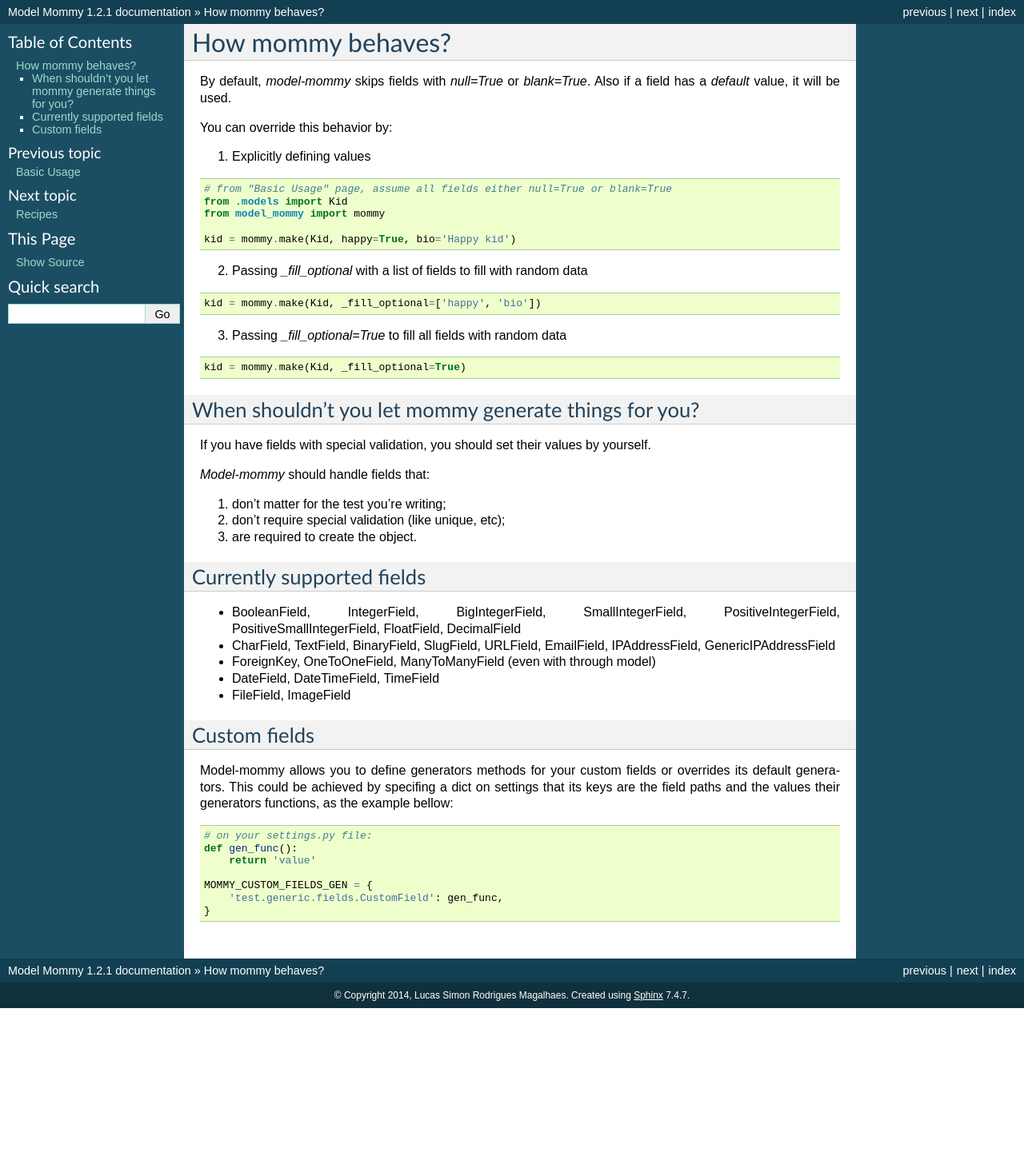
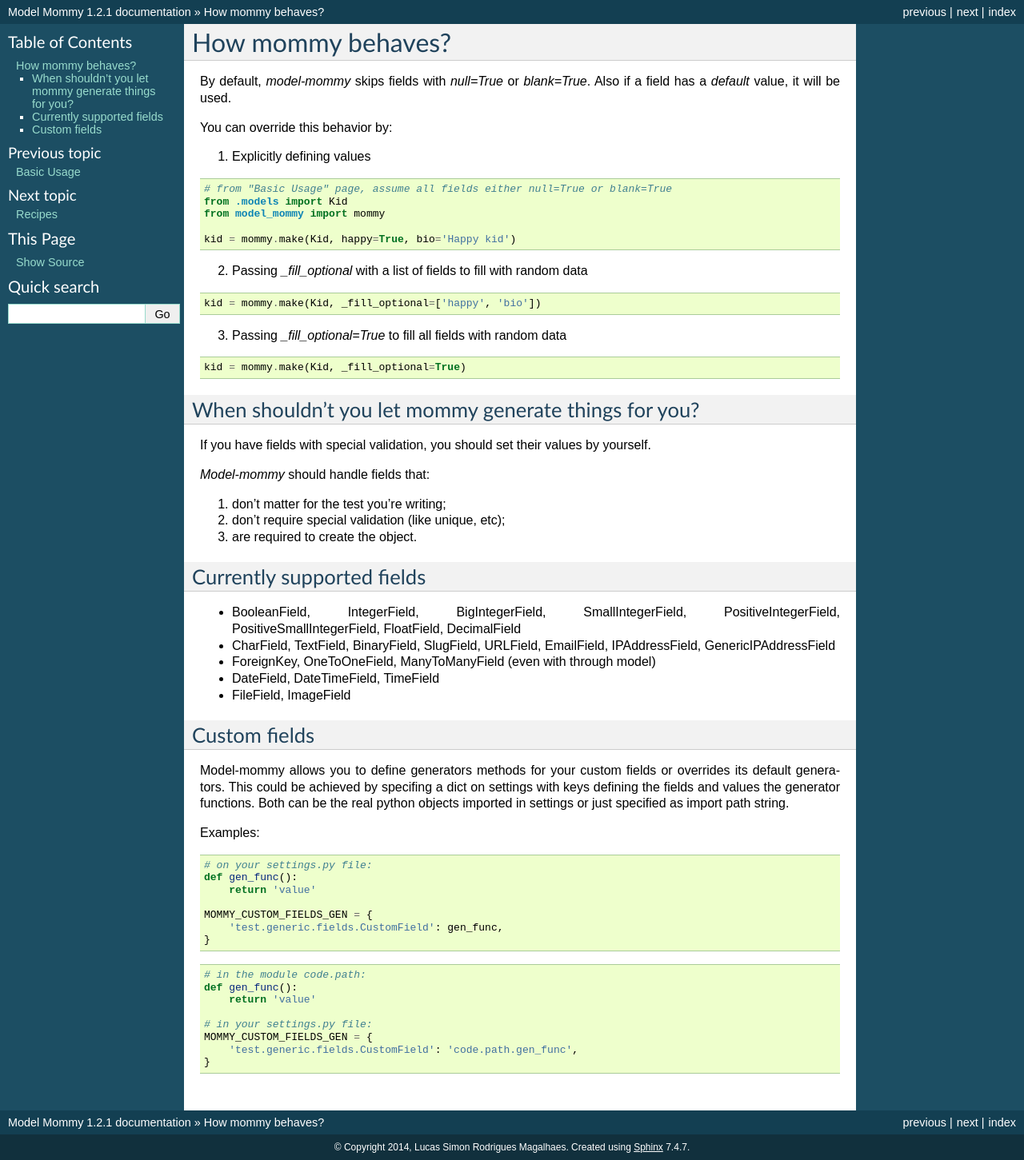
Before and after one commit to berinhard/model_mommy, a Sphinx documentation site: the page built from docs/source/how_mommy_behaves.rst, in a window 1280 px wide. Shown: the whole page at 80% size. Built offline with Sphinx 7.4.7, drawn with Linux system fonts in a browser that asks for light colours; before the commit the page ends 1261 px from its top, so only the background shows below that.

Commit message:
Enable defining generators as import strings.

```diff
--- a/docs/source/how_mommy_behaves.rst
+++ b/docs/source/how_mommy_behaves.rst
@@ -53,7 +53,11 @@
 Custom fields
 -------------
 
-Model-mommy allows you to define generators methods for your custom fields or overrides its default generators. This could be achieved by specifing a dict on settings that its keys are the field paths and the values their generators functions, as the example bellow:
+Model-mommy allows you to define generators methods for your custom fields or overrides its default generators.
+This could be achieved by specifing a dict on settings with keys defining the fields and values the generator functions.
+Both can be the real python objects imported in settings or just specified as import path string.
+
+Examples:
 
 .. code-block:: python
 
@@ -64,3 +68,14 @@
     MOMMY_CUSTOM_FIELDS_GEN = {
         'test.generic.fields.CustomField': gen_func,
     }
+
+.. code-block:: python
+
+    # in the module code.path:
+    def gen_func():
+        return 'value'
+
+    # in your settings.py file:
+    MOMMY_CUSTOM_FIELDS_GEN = {
+        'test.generic.fields.CustomField': 'code.path.gen_func',
+    }
```
Also changed, not shown: 3 other files.
